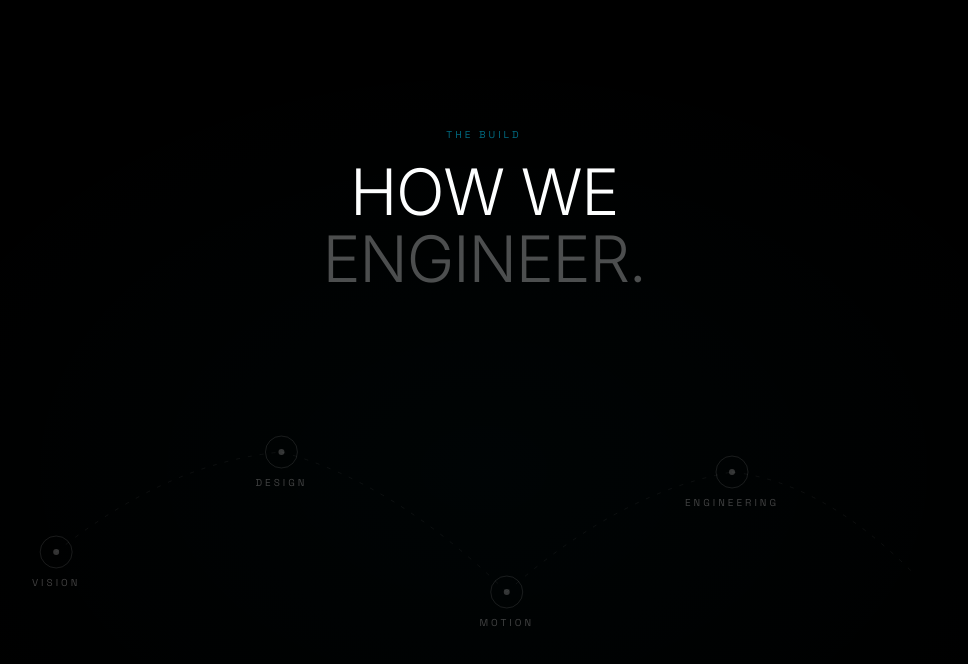
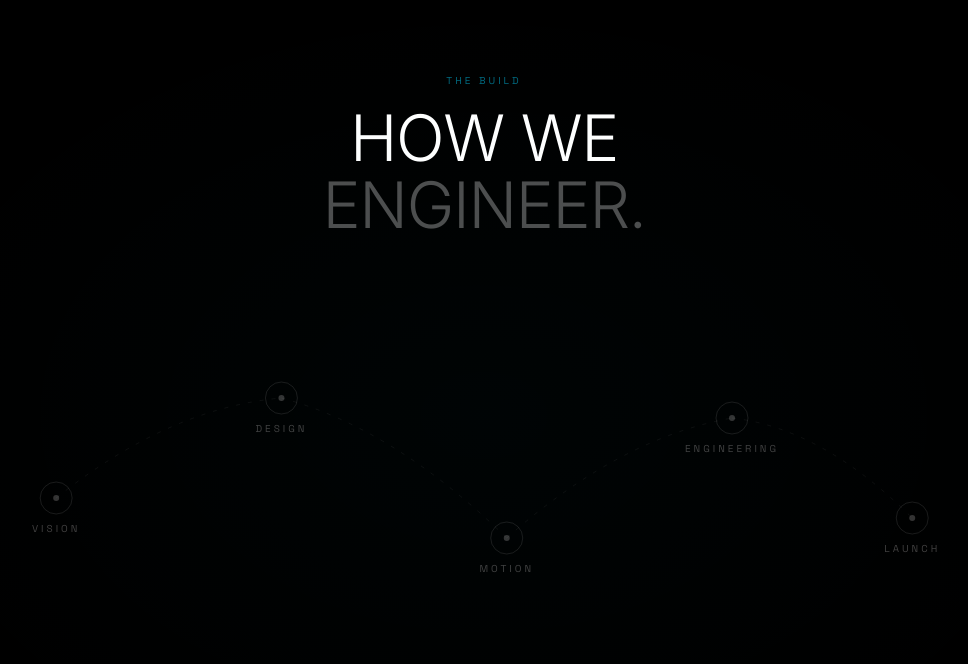
Before and after one commit to Ahsan6786/webis2.0, a Next.js app: page / in a window 1280 px wide. Shown: the part 6277-6941 px from the top of the page, without its empty margins (156-1124 px from the left). Built offline with nearby package versions, Linux system fonts and the light colour scheme.

Commit message:
Remove line from testimonials and complete tree diagram

```diff
--- a/src/components/BuildProcess.tsx
+++ b/src/components/BuildProcess.tsx
@@ -184,7 +184,7 @@ export default function BuildProcess() {
           })}
 
           {/* Nodes */}
-          {steps.filter(s => s.id !== 'step-launch').map((step, i) => {
+          {steps.map((step, i) => {
             const pos = getPos(step);
             const isActive = i <= activeStep;
             const isCurrent = i === activeStep;
--- a/src/components/ImageShowcase.tsx
+++ b/src/components/ImageShowcase.tsx
@@ -158,8 +158,7 @@ export default function ImageShowcase() {
           lineHeight: 1.05,
           color: '#ffffff',
         }}>
-          ENGINEERED TRUST.<br />
-          <span style={{ color: 'rgba(255,255,255,0.25)' }}>POST-LAUNCH IMPACT.</span>
+          ENGINEERED TRUST.
         </h2>
       </div>
 
```
